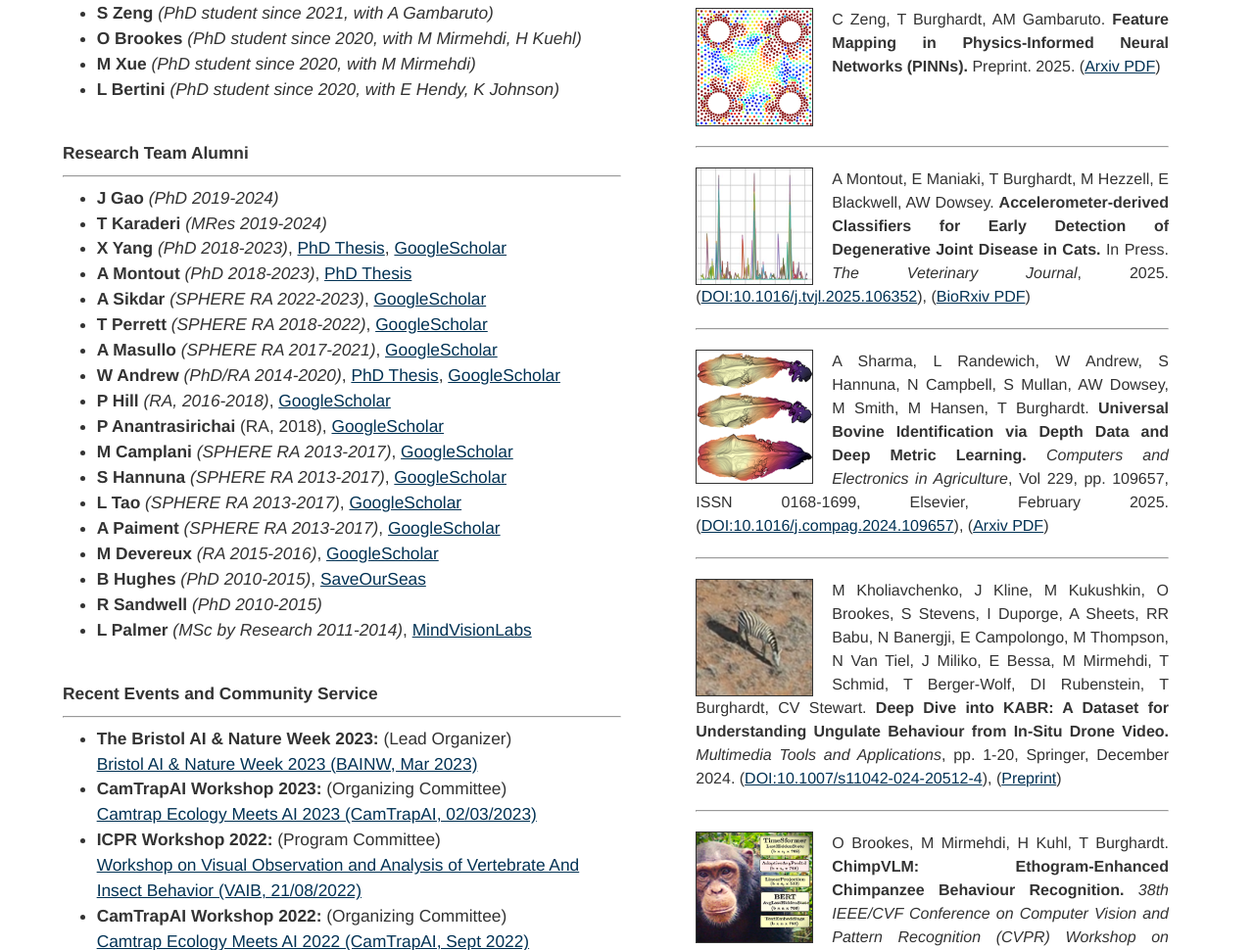
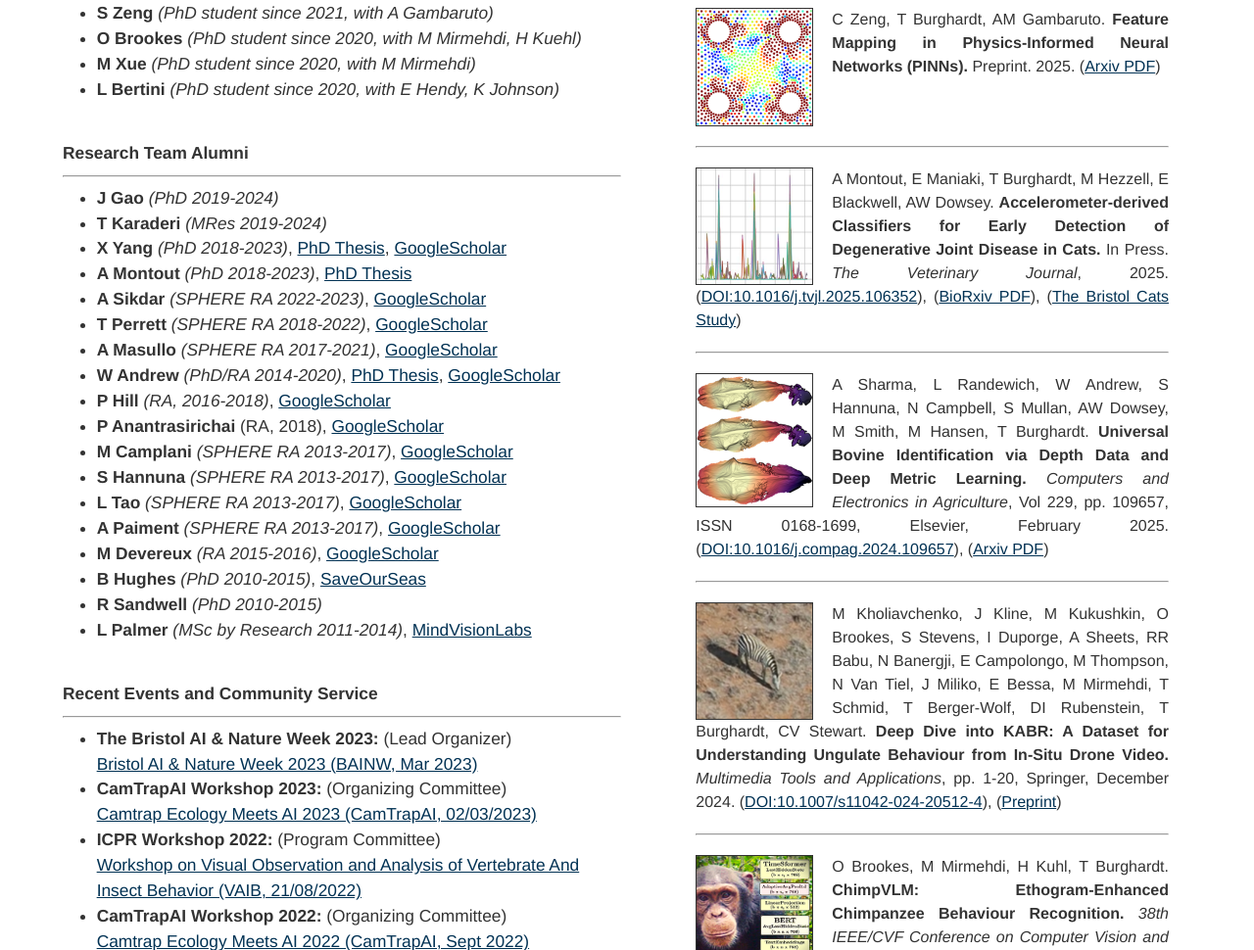
Before and after one commit to TiloBurghardt/tiloburghardt.github.io, a plain HTML site: page index.html in a window 1280 px wide. Shown: the part 1556-2526 px from the top of the page at 98% size. Drawn offline with Linux system fonts and the light colour scheme.

Commit message:
Update index.html
Signed-off-by: TiloBurghardt <tb2935@bristol.ac.uk>

```diff
--- a/index.html
+++ b/index.html
@@ -862,7 +862,7 @@ Recurrent Convolutional Networks, Spatio-Temporal Analysis, Wildlife Conservatio
 </tr><tr><td><hr/></td></tr>
 <tr>
   <td align="left" valign="top" width="100%" style=" text-align: justify;">
-  <img src="cat.png" border="1" width="118px" style="float: left; margin-right:19px;"/> A Montout, E Maniaki, T Burghardt, M Hezzell, E Blackwell, AW Dowsey. <strong>Accelerometer-derived Classifiers for Early Detection of Degenerative Joint Disease in Cats.</strong> In Press. <em>The Veterinary Journal</em>, 2025. (<a href="https://doi.org/10.1016/j.tvjl.2025.106352" target="_blank">DOI:10.1016/j.tvjl.2025.106352</a>), (<a href="https://www.biorxiv.org/content/biorxiv/early/2024/12/17/2024.12.13.628330.full.pdf" target="_blank">BioRxiv PDF</a>)</td>
+  <img src="cat.png" border="1" width="118px" style="float: left; margin-right:19px;"/> A Montout, E Maniaki, T Burghardt, M Hezzell, E Blackwell, AW Dowsey. <strong>Accelerometer-derived Classifiers for Early Detection of Degenerative Joint Disease in Cats.</strong> In Press. <em>The Veterinary Journal</em>, 2025. (<a href="https://doi.org/10.1016/j.tvjl.2025.106352" target="_blank">DOI:10.1016/j.tvjl.2025.106352</a>), (<a href="https://www.biorxiv.org/content/biorxiv/early/2024/12/17/2024.12.13.628330.full.pdf" target="_blank">BioRxiv PDF</a>), (<a href="https://www.bristol.ac.uk/vet-school/research/projects/cats/" target="_blank">The Bristol Cats Study</a>)</td>
 </tr><tr><td><hr/></td></tr>
 <tr>
   <td align="left" valign="top" width="100%" style=" text-align: justify;">
```
